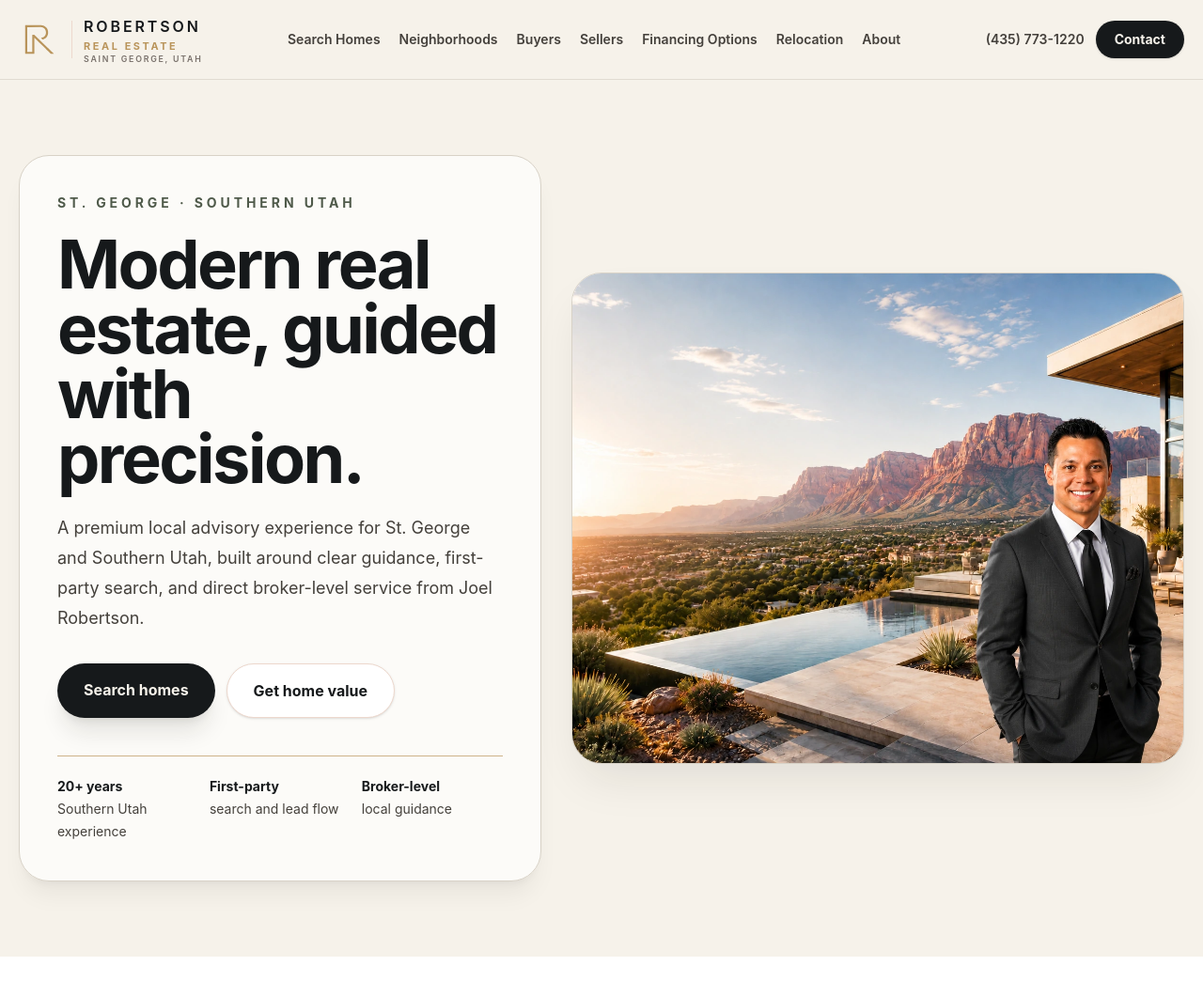
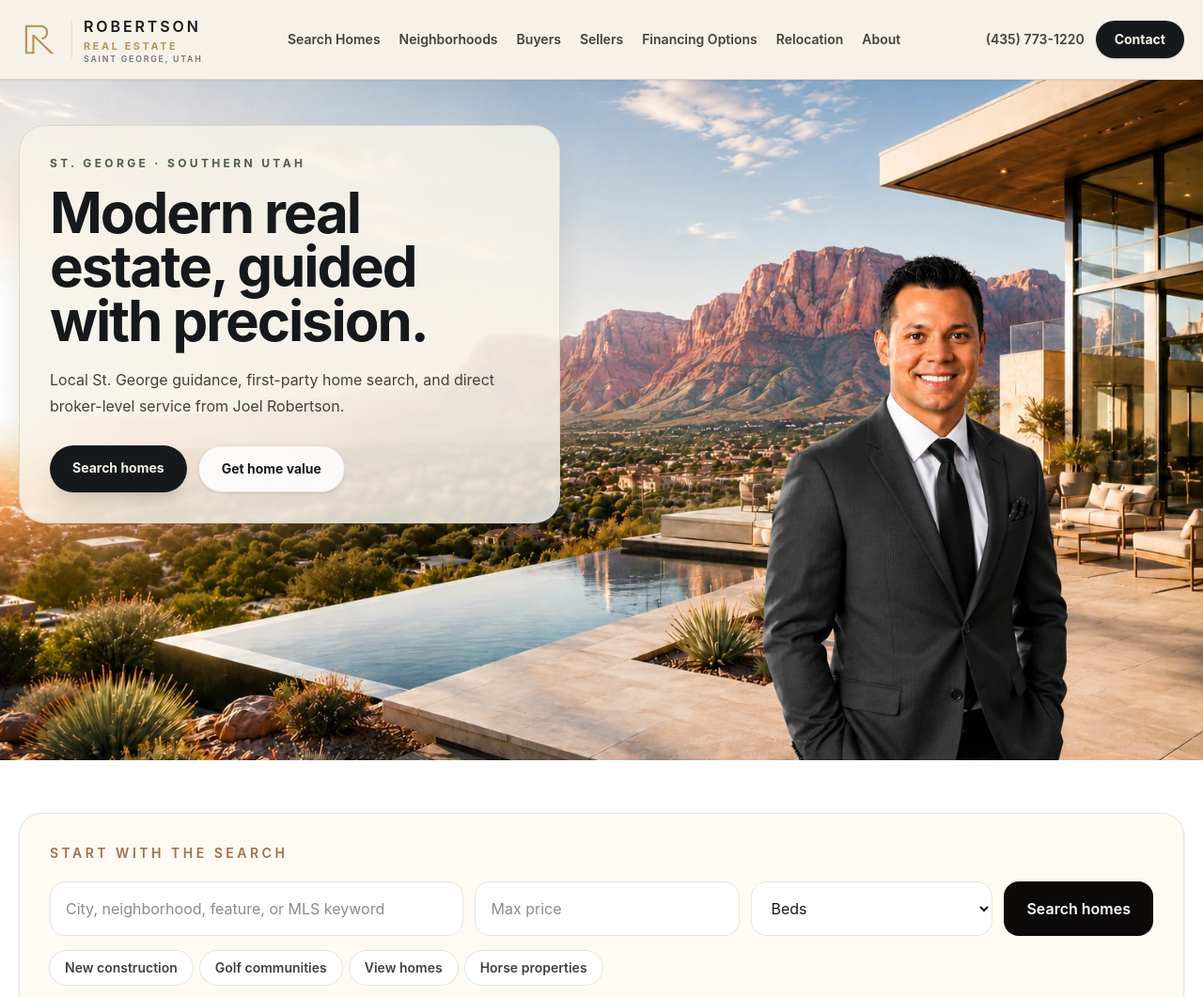
Before and after one commit to BenLane-creator/homeinstgeorgeutah, an Astro site in the folder apps/site/: page / in a window 1280 px wide. Shown: the top 1061 px of the page at 94% size. Built offline with nearby package versions, Linux system fonts and the light colour scheme; Astro itself is replaced by a stand-in of ours.

Commit message:
Refine final SOT hero and header presentation

```diff
--- a/apps/site/src/components/CTA.astro
+++ b/apps/site/src/components/CTA.astro
@@ -51,8 +51,6 @@ const {
       </div>
     </div>
 
-    <div class="rounded-[2rem] border border-[var(--brand-pink-sand)] bg-white/75 p-3 shadow-xl shadow-stone-900/5">
-      <LeadFormIsland client:visible intent={intent} variant={variant} />
-    </div>
+    <LeadFormIsland client:visible intent={intent} variant={variant} />
   </div>
 </section>
--- a/apps/site/src/components/Header.astro
+++ b/apps/site/src/components/Header.astro
@@ -3,7 +3,7 @@ import { site } from "@home/config/site";
 import { navItems } from "@home/config/routes";
 ---
 
-<header class="sticky top-0 z-50 border-b border-[var(--brand-pink-sand)]/70 bg-[var(--brand-warm-ivory)]/95 backdrop-blur">
+<header class="sticky top-0 z-[60] border-b border-[var(--brand-pink-sand)] bg-[var(--brand-warm-ivory)] shadow-sm shadow-stone-950/5">
   <div class="mx-auto flex max-w-7xl items-center justify-between px-4 py-3 sm:px-5 lg:py-4">
     <a href="/" class="group flex min-w-0 items-center gap-3" aria-label={`${site.name} home`}>
       <span class="flex h-11 w-11 shrink-0 items-center justify-center">
--- a/apps/site/src/components/Hero.astro
+++ b/apps/site/src/components/Hero.astro
@@ -2,64 +2,47 @@
 import { site } from "@home/config/site";
 ---
 
-<section class="bg-[var(--brand-warm-ivory)] px-5 py-12 sm:py-16 lg:py-20">
-  <div class="mx-auto grid max-w-7xl items-center gap-8 lg:grid-cols-[0.92fr_1.08fr]">
-    <div class="rounded-[2rem] border border-[var(--brand-pink-sand)] bg-white/70 p-6 shadow-xl shadow-stone-900/5 sm:p-8 lg:p-10">
-      <p class="text-xs font-bold uppercase tracking-[0.28em] text-[var(--brand-deep-olive)] sm:text-sm">
+<section class="relative min-h-[calc(100svh-4.75rem)] overflow-hidden bg-[var(--brand-ink)]">
+  <picture class="absolute inset-0">
+    <source srcset="/brand/hero/robertson-final-sot-hero-master.webp" type="image/webp" />
+    <img
+      src="/brand/hero/robertson-final-sot-hero-master.png"
+      alt="Luxury Southern Utah home with red rock landscape"
+      class="h-full w-full object-cover object-center"
+      loading="eager"
+      fetchpriority="high"
+    />
+  </picture>
+
+  <div class="relative mx-auto flex min-h-[calc(100svh-4.75rem)] max-w-7xl items-start px-5 py-7 sm:py-9 lg:py-12">
+    <div class="max-w-xl rounded-[1.75rem] border border-[var(--brand-pink-sand)]/80 bg-[var(--brand-warm-ivory)]/84 p-5 shadow-2xl shadow-stone-950/15 backdrop-blur-[2px] sm:p-7 lg:p-8">
+      <p class="text-[0.65rem] font-bold uppercase tracking-[0.28em] text-[var(--brand-deep-olive)] sm:text-xs">
         St. George · Southern Utah
       </p>
 
-      <h1 class="mt-5 max-w-4xl text-5xl font-bold leading-[0.96] tracking-[-0.06em] text-[var(--brand-ink)] sm:text-6xl md:text-7xl">
+      <h1 class="mt-4 text-4xl font-bold leading-[0.96] tracking-[-0.055em] text-[var(--brand-ink)] sm:text-5xl lg:text-6xl">
         Modern real estate, guided with precision.
       </h1>
 
-      <p class="mt-6 max-w-2xl text-base leading-8 text-stone-700 sm:text-lg">
-        A premium local advisory experience for St. George and Southern Utah, built around clear guidance, first-party search, and direct broker-level service from Joel Robertson.
+      <p class="mt-5 max-w-lg text-sm leading-7 text-stone-700 sm:text-base">
+        Local St. George guidance, first-party home search, and direct broker-level service from Joel Robertson.
       </p>
 
-      <div class="mt-8 flex flex-col gap-3 sm:flex-row">
+      <div class="mt-7 flex flex-col gap-3 sm:flex-row">
         <a
           href={site.customSearchUrl}
-          class="rounded-full bg-[var(--brand-ink)] px-7 py-4 text-center text-sm font-bold text-[var(--brand-warm-ivory)] shadow-xl shadow-stone-900/10 transition hover:bg-[var(--brand-deep-olive)] sm:text-base"
+          class="rounded-full bg-[var(--brand-ink)] px-6 py-3.5 text-center text-sm font-bold text-[var(--brand-warm-ivory)] shadow-xl shadow-stone-900/10 transition hover:bg-[var(--brand-deep-olive)]"
         >
           Search homes
         </a>
 
         <a
           href="/contact/?intent=valuation"
-          class="rounded-full border border-[var(--brand-clay)] bg-white px-7 py-4 text-center text-sm font-bold text-[var(--brand-ink)] shadow-sm transition hover:bg-[var(--brand-clay)] sm:text-base"
+          class="rounded-full border border-[var(--brand-clay)] bg-white/85 px-6 py-3.5 text-center text-sm font-bold text-[var(--brand-ink)] shadow-sm transition hover:bg-[var(--brand-clay)]"
         >
           Get home value
         </a>
       </div>
-
-      <div class="mt-10 grid max-w-2xl gap-3 border-l border-[var(--brand-gold)]/70 pl-5 text-sm leading-6 text-stone-700 sm:grid-cols-3 sm:border-l-0 sm:border-t sm:pl-0 sm:pt-5">
-        <p>
-          <span class="block font-bold text-[var(--brand-ink)]">20+ years</span>
-          Southern Utah experience
-        </p>
-        <p>
-          <span class="block font-bold text-[var(--brand-ink)]">First-party</span>
-          search and lead flow
-        </p>
-        <p>
-          <span class="block font-bold text-[var(--brand-ink)]">Broker-level</span>
-          local guidance
-        </p>
-      </div>
-    </div>
-
-    <div class="overflow-hidden rounded-[2rem] border border-[var(--brand-pink-sand)] bg-white shadow-2xl shadow-stone-900/10">
-      <picture>
-        <source srcset="/brand/hero/robertson-final-sot-hero-master.webp" type="image/webp" />
-        <img
-          src="/brand/hero/robertson-final-sot-hero-master.png"
-          alt="Luxury Southern Utah home with red rock landscape"
-          class="aspect-[4/3] w-full object-cover object-center lg:aspect-[5/4]"
-          loading="eager"
-          fetchpriority="high"
-        />
-      </picture>
     </div>
   </div>
 </section>
```
